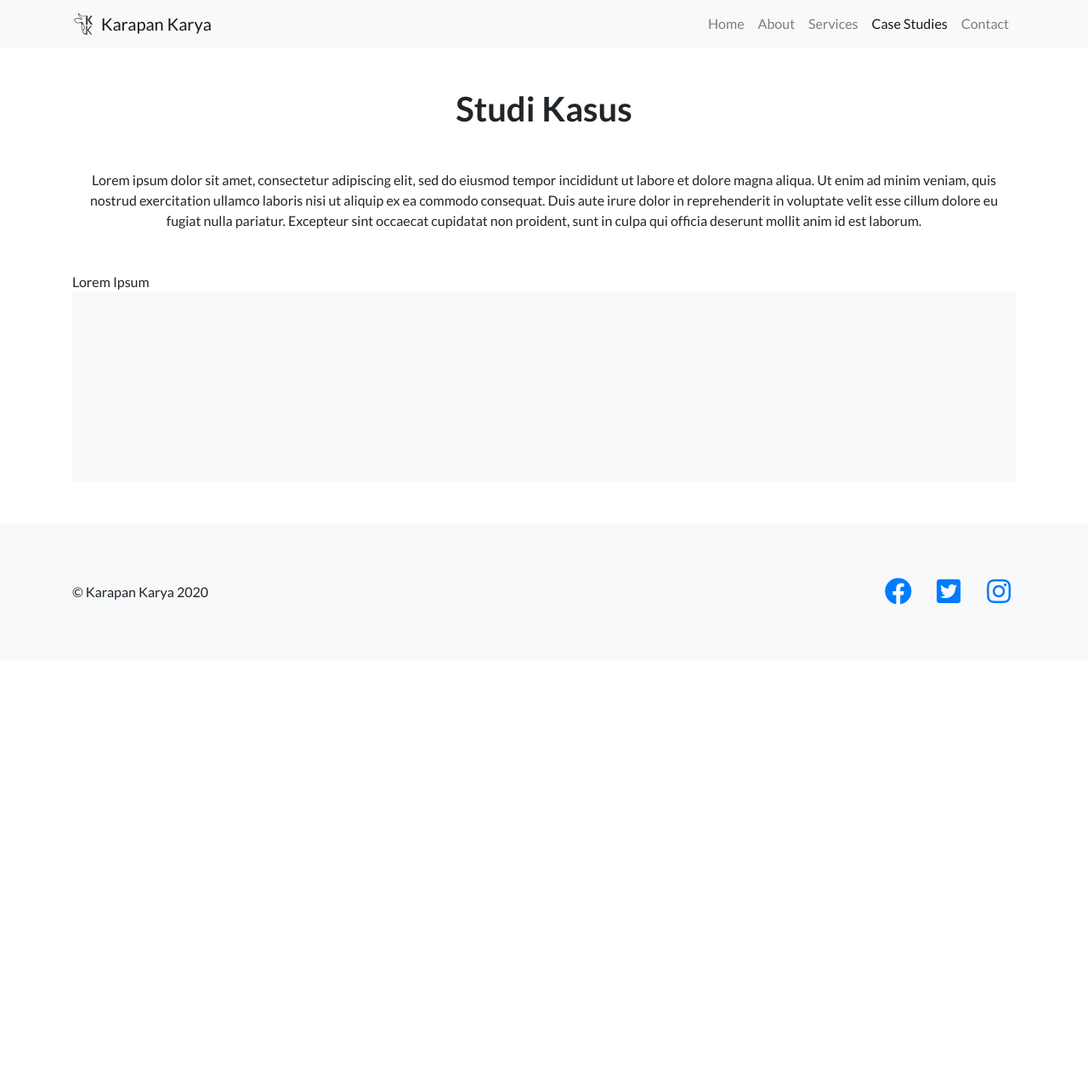
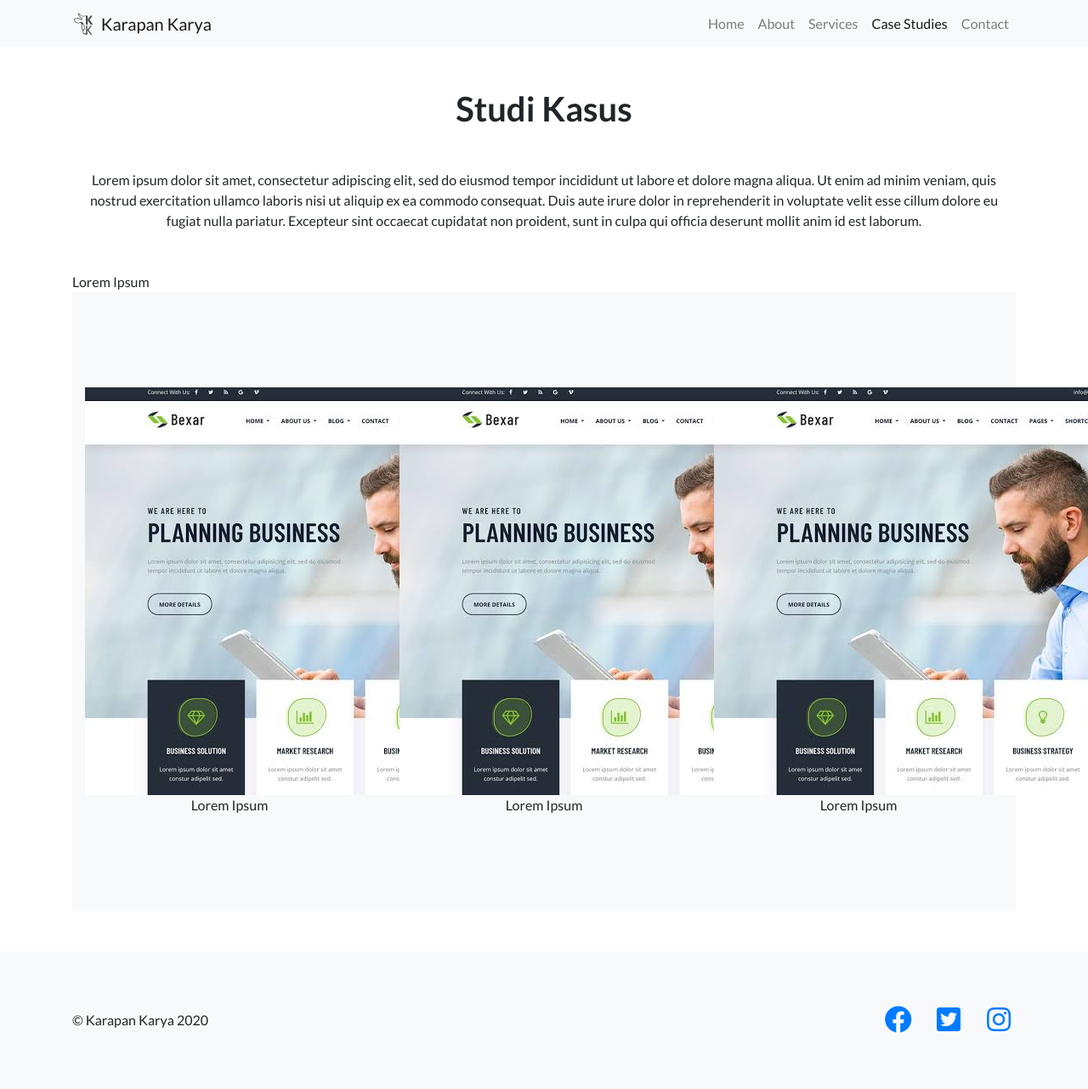
Before and after one commit to Afaisw/profcom, a Jekyll site: the page built from case-studies.html, in a window 1280 px wide. Shown: the whole page at 85% size. Built offline with Jekyll 4.4.1, drawn with Linux system fonts in a browser that asks for light colours; before the commit the page ends 900 px from its top, so only the background shows below that.

Commit message:
casestudies repair

```diff
--- a/_includes/casestudies.html
+++ b/_includes/casestudies.html
@@ -1,13 +1,19 @@
 <section class="features-icons bg-light text-center">
     <div class="container">
       <div class="row">
-        {% for minicontent in include.data %}
         <div class="col-lg-4">
             <img src="img/case-1.jpg">
             Lorem Ipsum
           </div>
+          <div class="col-lg-4">
+            <img src="img/case-1.jpg">
+            Lorem Ipsum
+          </div>
+          <div class="col-lg-4">
+            <img src="img/case-1.jpg">
+            Lorem Ipsum
+          </div>
         </div>
-        {% endfor %}
       </div>
     </div>
   </section>
```
